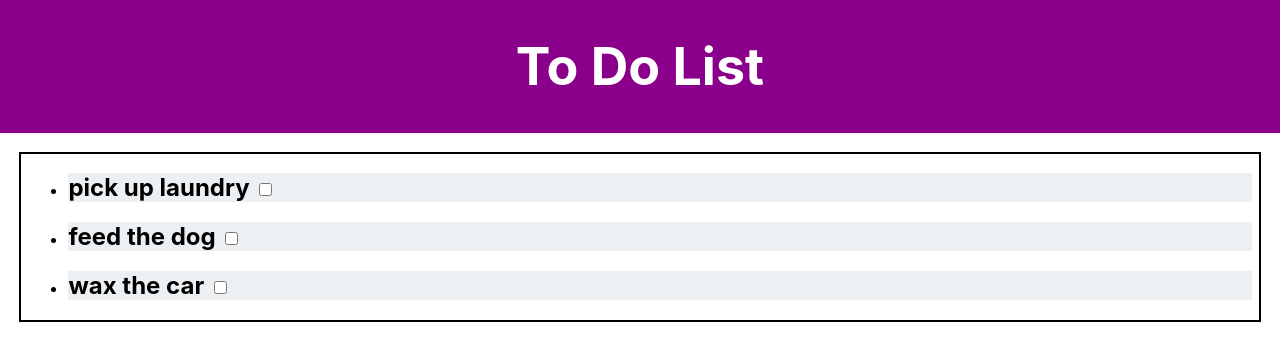
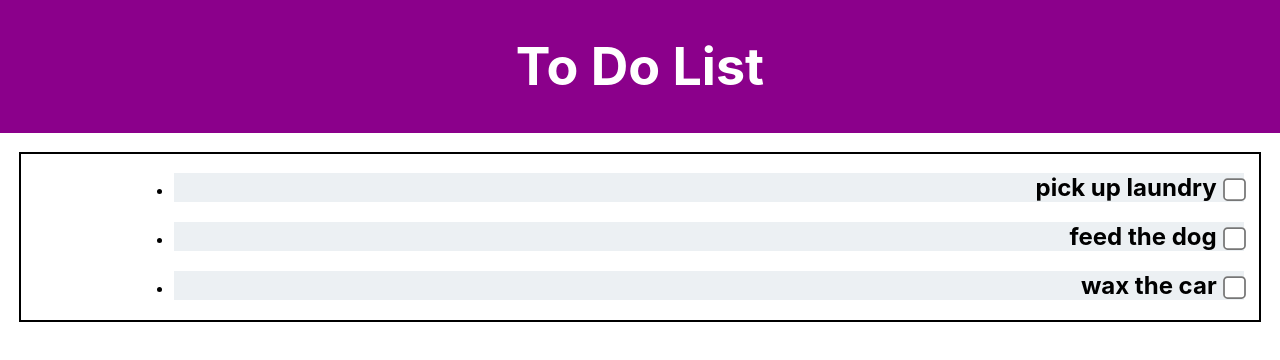
Before and after one commit to OwenPortfolio/tiny-react-apps, a React (Create React App) app: page / in a window 1280 px wide. Shown: the top 360 px of the page. Built offline with nearby package versions, Linux system fonts and the light colour scheme.

Commit message:
add further components

```diff
--- a/src/App.css
+++ b/src/App.css
@@ -22,13 +22,16 @@
 }
 
 .ListItem {
-  text-align: left;
+  text-align: right;
   background-color: rgb(236, 240, 243);
-  margin: 2mm;
+  margin-left: 30mm;
+  margin-right: 4mm;
 }
 
 .Checkbox {
-  margin-left: 500;
+  transform: scale(1.75);
+  margin-left: 3mm;
+  align-items: center;
 }
 
 .App-link {
--- a/src/App.js
+++ b/src/App.js
@@ -2,13 +2,26 @@
 import './App.css';
 import List from './components/List';
 import Header from './components/Header';
-import Checkbox from './components/Checkbox';
+import { useState } from 'react';
+import * as ReactDOM from 'react-dom'
+// import Checkbox from './components/Checkbox';
+
+const list = document.getElementsByClassName("List")
+const item = document.getElementById('0')
 
 function App() {
+  const [state, setState] = useState([0]);
+  function completeItem(){
+    let checkStatus = [state, 1];
+    if(checkStatus.includes(1)){
+      let garbage = list.removeChild(item)
+      console.log(garbage)
+    }
+  }
   return (
     <div className="App">
         <Header />
-        <List />
+        <List state = {state} setState = {setState} completeItem = {completeItem} />
     </div>
   );
 }
--- a/src/components/List.jsx
+++ b/src/components/List.jsx
@@ -2,10 +2,10 @@ const toDos = [
     "pick up laundry", "feed the dog", "wax the car"
 ]
 
-const List = () => {
-   return (<ul className="List">
-        {toDos.map((item) =>{
-            return (<li className = "ListItem" key ={item}><h2>{item} <input className = "Checkbox" type="checkbox"></input></h2></li>)
+const List = (props) => {
+    return (<ul className="List">
+        {toDos.map((item, index) =>{
+            return (<li id={index} onClick = {() => props.completeItem()} className = "ListItem" key ={item}><h2>{item}<input className = "Checkbox" type="checkbox"></input></h2></li>)
         })}
     </ul>)
 }
```
